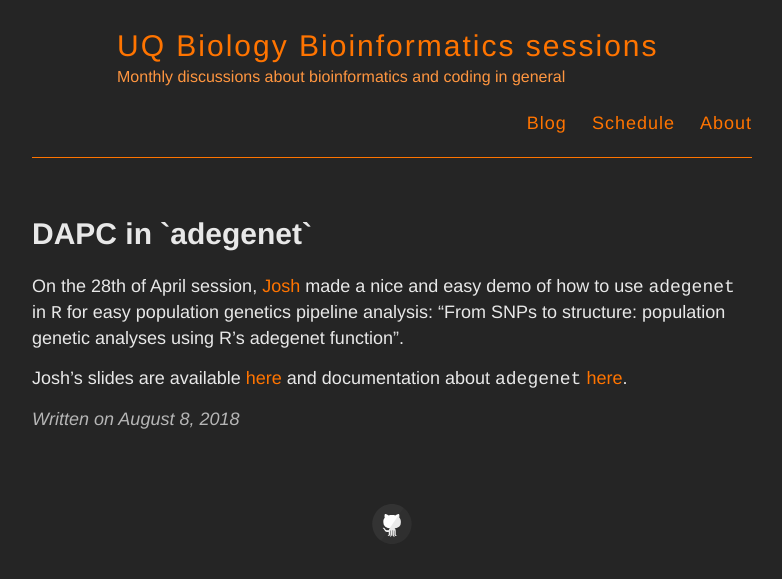
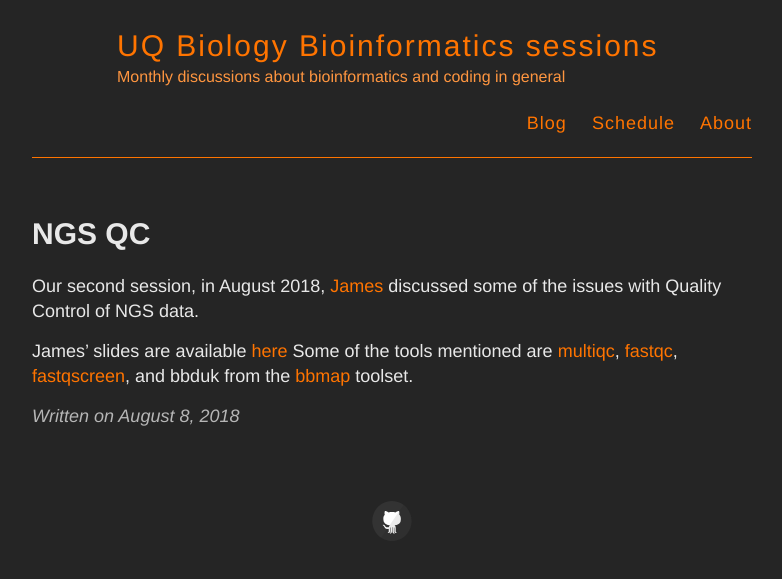
Before and after one commit to uqbioinfo/uqbioinfo.github.io, a Jekyll site: the page built from _posts/2018-08-08-James.md, in a window 1280 px wide. Shown: the top 579 px of the page, without its empty margins (248-1030 px from the left). Built offline with Jekyll 4.4.1, drawn with Linux system fonts in a browser that asks for light colours.

Commit message:
Update 2018-08-08-James.md

```diff
--- a/_posts/2018-08-08-James.md
+++ b/_posts/2018-08-08-James.md
@@ -1,8 +1,8 @@
 ---
 layout: post
-title: DAPC in `adegenet`
+title: NGS QC
 ---
 
-On the 28th of April session, [Josh](https://biological-sciences.uq.edu.au/profile/993/joshua-thia) made a nice and easy demo of how to use `adegenet` in `R` for easy population genetics pipeline analysis: "From SNPs to structure: population genetic analyses using R's adegenet function".
+Our second session, in August 2018, [James](http://www.jameshereward.org/) discussed some of the issues with Quality Control of NGS data.
 
-Josh's slides are available [here](/pdf/2019-03-28-Josh.pdf) and documentation about `adegenet` [here](https://github.com/thibautjombart/adegenet).
+James' slides are available [here](/pdf/2018-08-08-James.pdf) Some of the tools mentioned are [multiqc](https://multiqc.info/), [fastqc](https://www.bioinformatics.babraham.ac.uk/projects/fastqc/), [fastqscreen](https://www.bioinformatics.babraham.ac.uk/projects/fastq_screen/), and bbduk from the [bbmap](https://jgi.doe.gov/data-and-tools/bbtools/bb-tools-user-guide/bbmap-guide/) toolset.
```
